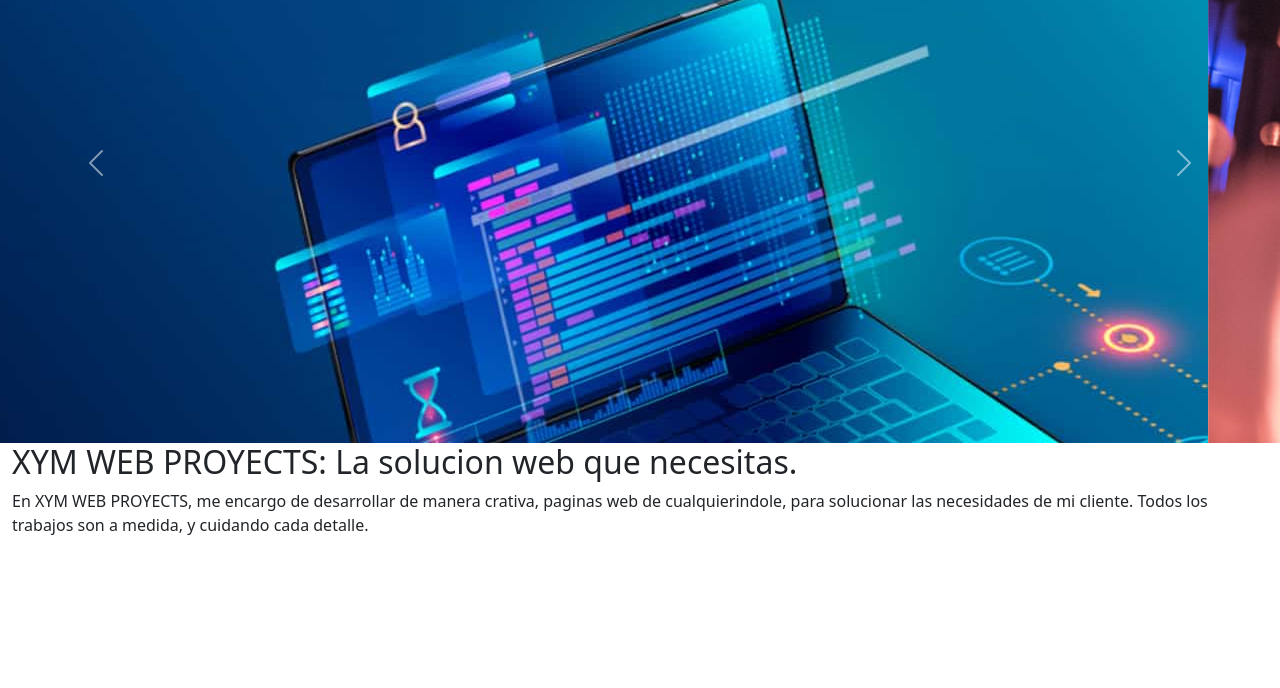
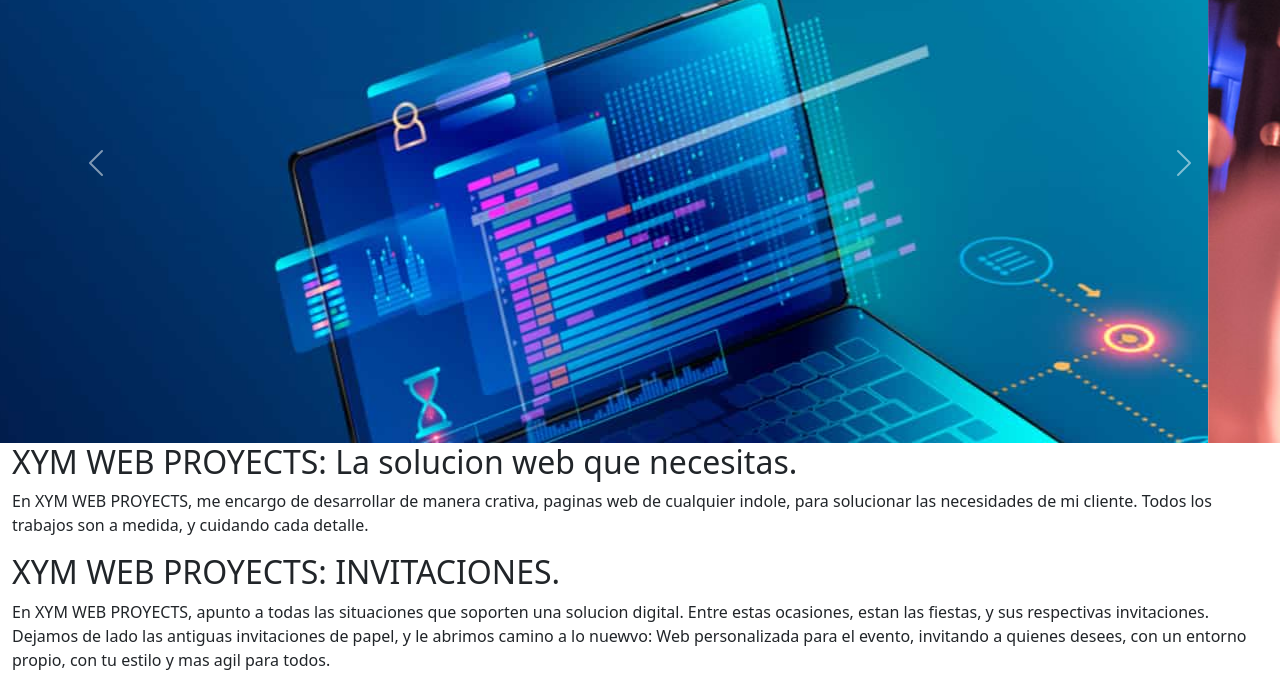
Before and after one commit to XavierGuerrero1989/webPersonal, a website: page index.html in a window 1280 px wide. Shown: the part 277-965 px from the top of the page. Before the commit the page ends 830 px from the top, so only its background shows below. Drawn offline with nearby package versions, Linux system fonts and the light colour scheme.

Commit message:
0.6 avance y stop

```diff
--- a/index.html
+++ b/index.html
@@ -82,12 +82,21 @@
     <div class="row">
       <div>
         <h2>XYM WEB PROYECTS: La solucion web que necesitas.</h2>
-        <p>En XYM WEB PROYECTS, me encargo de desarrollar de manera crativa, paginas web de cualquierindole, para solucionar las necesidades de mi cliente. Todos los trabajos son a medida, y cuidando cada detalle.</p>
+        <p>En XYM WEB PROYECTS, me encargo de desarrollar de manera crativa, paginas web de cualquier indole, para solucionar las necesidades de mi cliente. Todos los trabajos son a medida, y cuidando cada detalle.</p>
       </div>
     </div>
   </article>
 
+  <!-- PRODUCTO 1 -->
 
+  <article class="container-fluid">
+    <div class="row">
+      <div>
+        <h2>XYM WEB PROYECTS: INVITACIONES.</h2>
+        <p>En XYM WEB PROYECTS, apunto a todas las situaciones que soporten una solucion digital. Entre estas ocasiones, estan las fiestas, y sus respectivas invitaciones. Dejamos de lado las antiguas invitaciones de papel, y le abrimos camino a lo nuewvo: Web personalizada para el evento, invitando a quienes desees, con un entorno propio, con tu estilo y mas agil para todos.</p>
+        </div>
+    </div>
+  </article>
 
 
 
```
